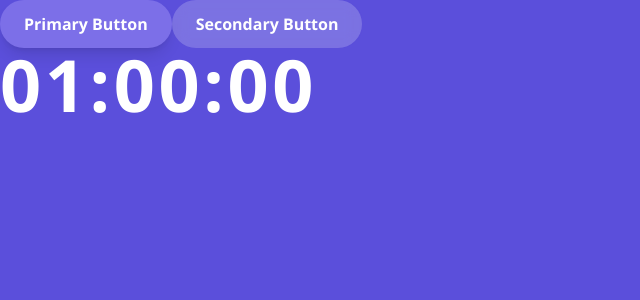
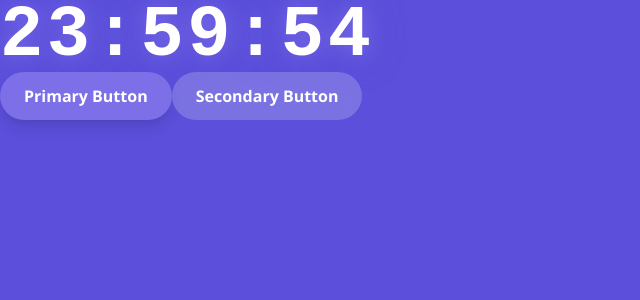
Before and after one commit to kharalnirmal/Kairo, a React (Vite) app: page / in a window 1280 px wide. Shown: the top 300 px of the page, without its empty margins (0-640 px from the left). Built offline with nearby package versions, Linux system fonts and the light colour scheme.

Commit message:
diGITAL CLOCK INSPIRED CLOCK

```diff
--- a/src/App.tsx
+++ b/src/App.tsx
@@ -5,9 +5,9 @@ const App = () => {
   const math = Math.random();
   return (
     <div className='bg-primary h-screen'>
+    <TimerDisplay seconds={86394}/>
     <Button  variant="primary" onClick={() => console.log(math)}>Primary Button</Button>
     <Button  variant="secondary" onClick={() => alert("Clicked Secondary")}>Secondary Button</Button>
-    <TimerDisplay seconds={3600}/>
     </div>
   )
 }
--- a/src/component/TimerDisplay.tsx
+++ b/src/component/TimerDisplay.tsx
@@ -19,7 +19,7 @@ function formatTime(totalSeconds: number): string {
 // 3. The TimerDisplay component
 const TimerDisplay = ({ seconds }: TimerDisplayProps) => {
     return (
-        <div className='font-bold text-white text-7xl tracking-wider'>
+        <div className='font-bold text-7xl tracking-wider timer-digits'>
             {formatTime(seconds)}
         </div>
     )
--- a/src/index.css
+++ b/src/index.css
@@ -15,3 +15,8 @@ body {
   box-sizing: border-box;
   font-family: var(--font-display);
 }
+@utility timer-digits {
+   font-family: 'Courier New', monospace;
+   text-shadow: 0 0 20px rgba(124, 111, 232, 0.8),
+                      0 0 40px rgba(124, 111, 232, 0.4);
+}
```
